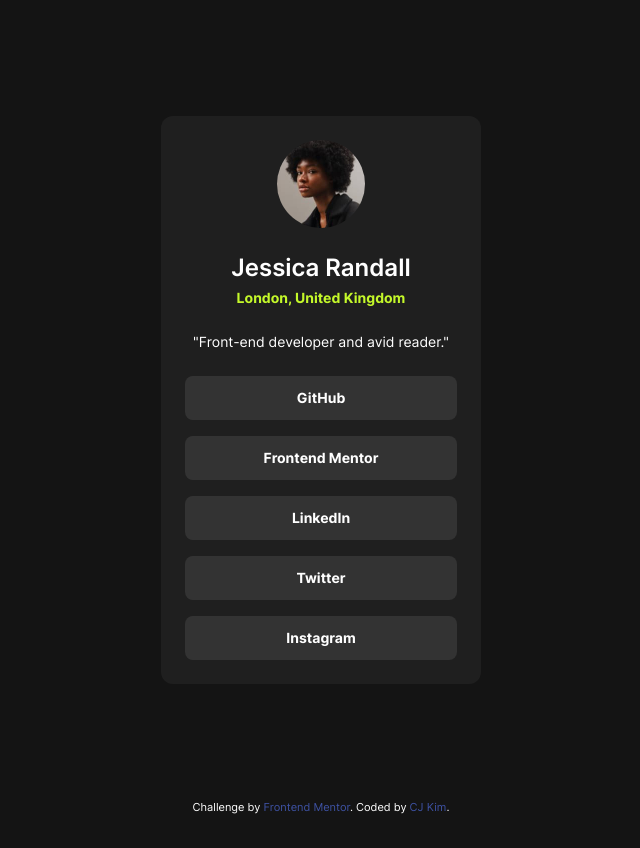
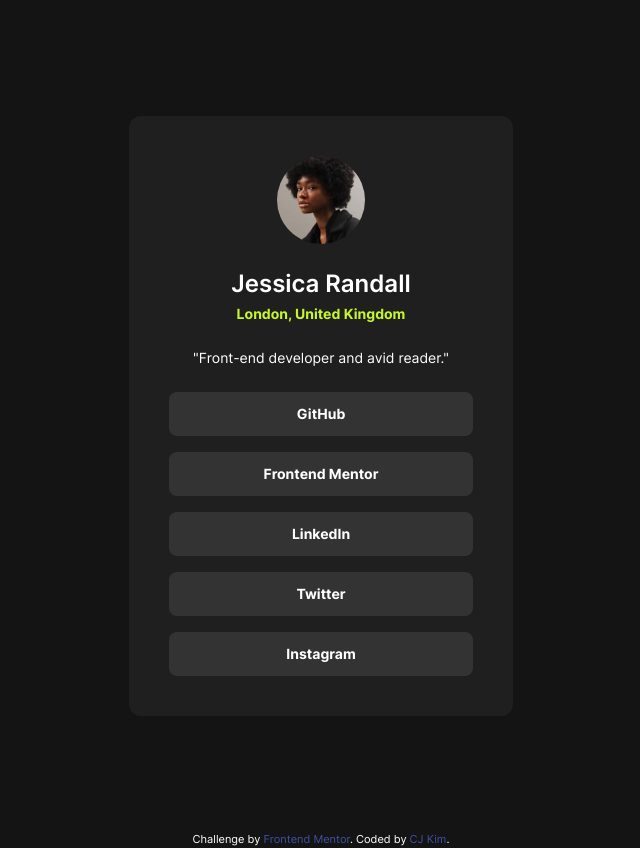
Before and after one commit to cjoak1028/social-links-profile, a website: page index.html in a window 1280 px wide. Shown: the whole page, without its empty margins (319-959 px from the left). Before the commit the page ends 816 px from the top, so only its background shows below. Drawn offline with Linux system fonts and the light colour scheme.

Commit message:
Implement tablet/desktop view

```diff
--- a/index.html
+++ b/index.html
@@ -28,7 +28,9 @@
     </style>
   </head>
   <body class="font-inter text-sm bg-grey-900 text-white">
-    <main class="bg-grey-800 p-6 max-w-xs m-auto my-29 rounded-xl">
+    <main
+      class="bg-grey-800 p-6 md:p-10 max-w-xs md:max-w-sm m-auto my-29 rounded-xl"
+    >
       <img
         src="./assets/images/avatar-jessica.jpeg"
         alt="Profile photo of Jessica Randall"
```
Also changed, not shown: output.css.
